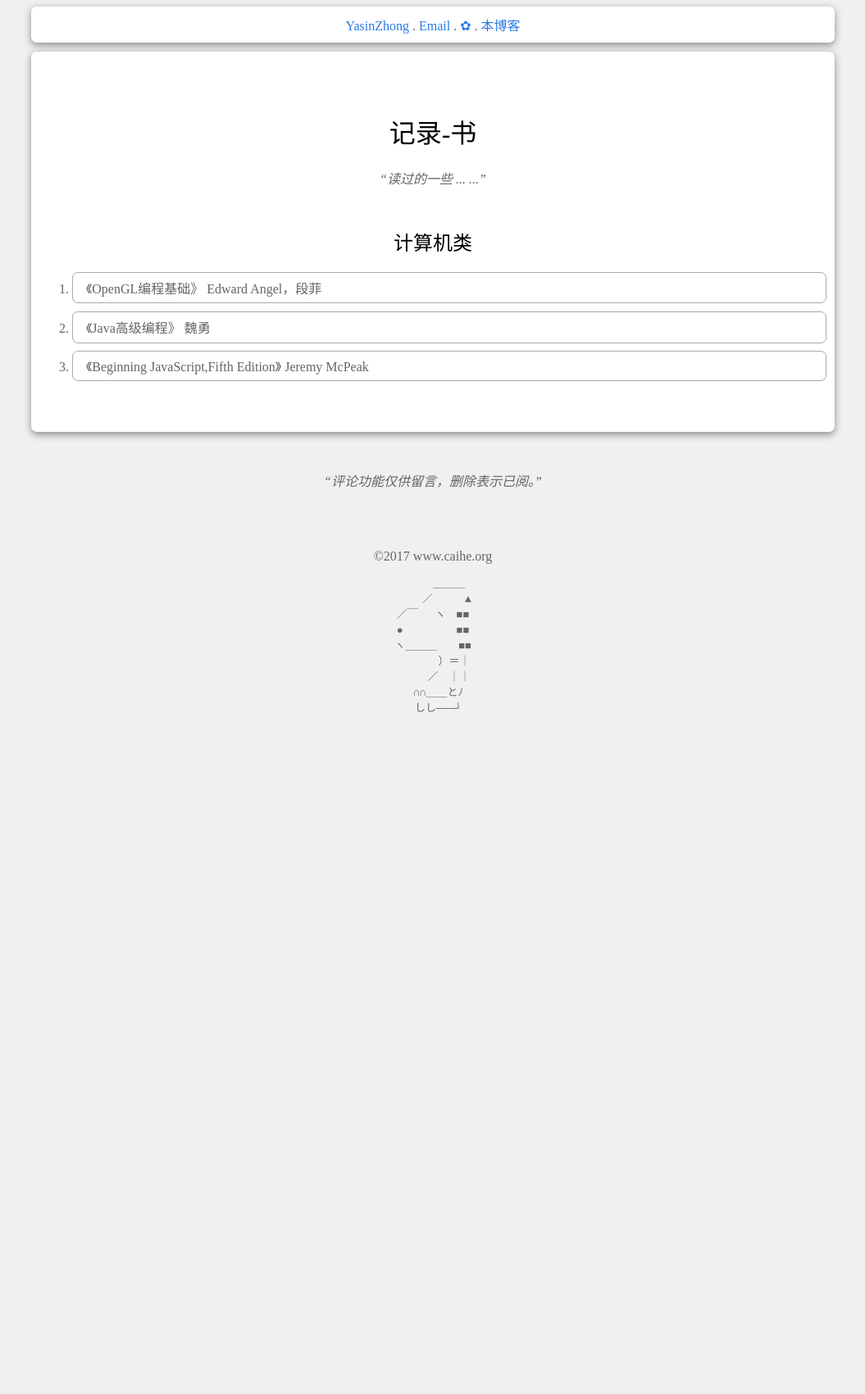
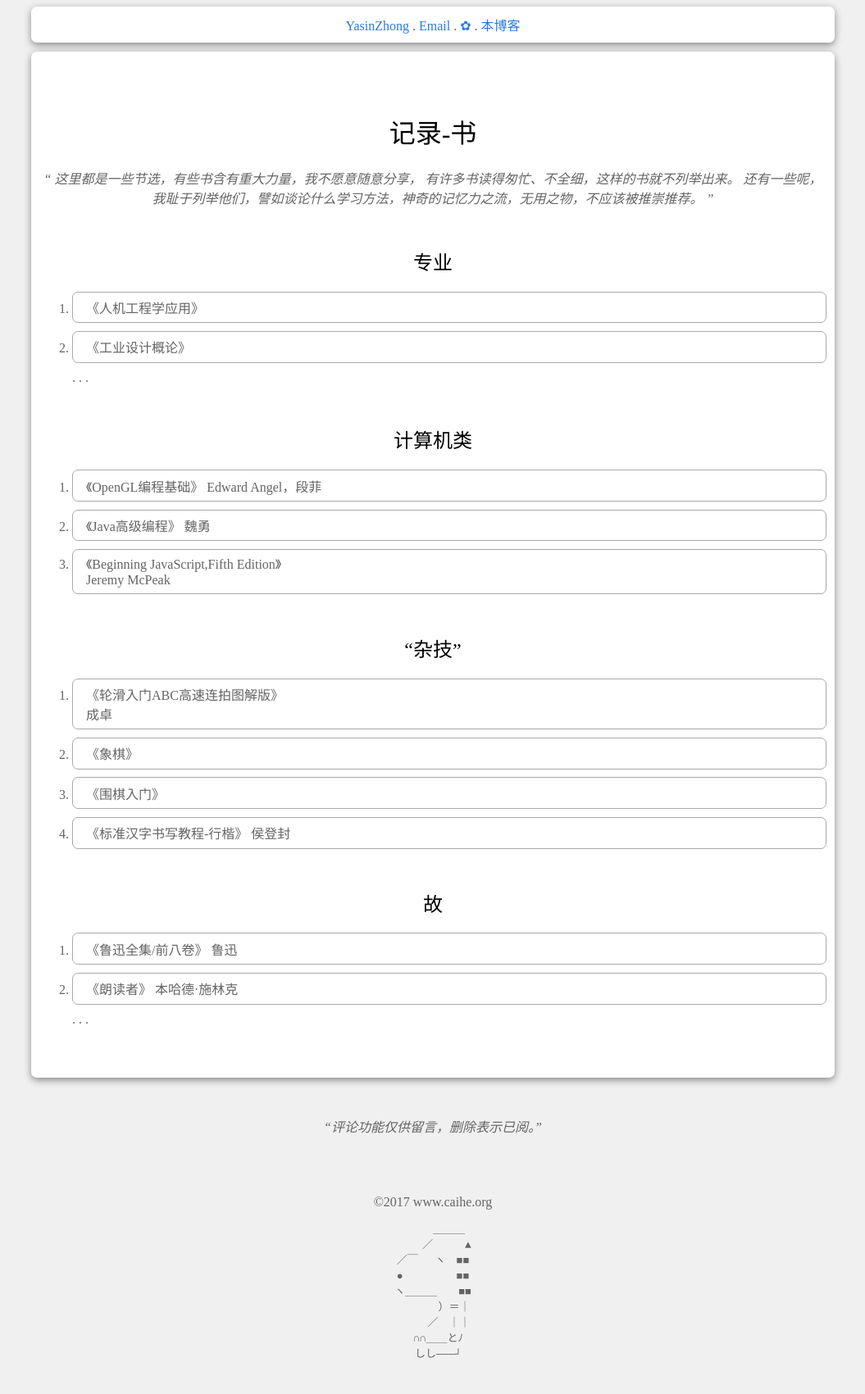
Before and after one commit to YasinZhong/yasinzhong.github.io, a Jekyll site: the page built from _posts/2018-3-10-BookShare.html, in a window 1280 px wide. Shown: the whole page at 82% size, without its empty margins (112-1167 px from the left). Built offline with Jekyll 4.4.1, drawn with Linux system fonts in a browser that asks for light colours; comment, search, counter and statistics services are not loaded; before the commit the page ends 913 px from its top, so only the background shows below that.

Commit message:
2018/03/31

```diff
--- a/_posts/2018-3-10-BookShare.html
+++ b/_posts/2018-3-10-BookShare.html
@@ -6,11 +6,38 @@ title: 记录-书
 
 <h1>{{ page.title }}</h1>
 
-<q>读过的一些 ... ...</q>
+<q>
+	这里都是一些节选，有些书含有重大力量，我不愿意随意分享，
+	有许多书读得匆忙、不全细，这样的书就不列举出来。
+	还有一些呢，我耻于列举他们，譬如谈论什么学习方法，神奇的记忆力之流，无用之物，不应该被推崇推荐。
+</q>
+
+
+<h2>专业</h2>
+<ol>
+	<li>《人机工程学应用》</li>
+	<li>《工业设计概论》</li>
+	. . .
+</ol>
 
 <h2>计算机类</h2>
 <ol>
 	<li>《OpenGL编程基础》 Edward Angel，段菲</li>
 	<li>《Java高级编程》 魏勇</li>
-	<li>《Beginning JavaScript,Fifth Edition》 Jeremy McPeak</li>
+	<li>《Beginning JavaScript,Fifth Edition》 <br>Jeremy McPeak</li>
 </ol>
+
+<h2>“杂技”</h2>
+<ol>
+	<li>《轮滑入门ABC高速连拍图解版》<br>成卓</li>
+	<li>《象棋》</li>
+	<li>《围棋入门》</li>
+	<li>《标准汉字书写教程-行楷》 侯登封</li>
+</ol>
+
+<h2>故</h2>
+<ol>
+	<li>《鲁迅全集/前八卷》 鲁迅</li>
+	<li>《朗读者》 本哈德·施林克</li>
+	. . .
+</ol>
```
Also changed, not shown: _posts/2018-3-10-MovieShare.html (+11 -8 lines).
